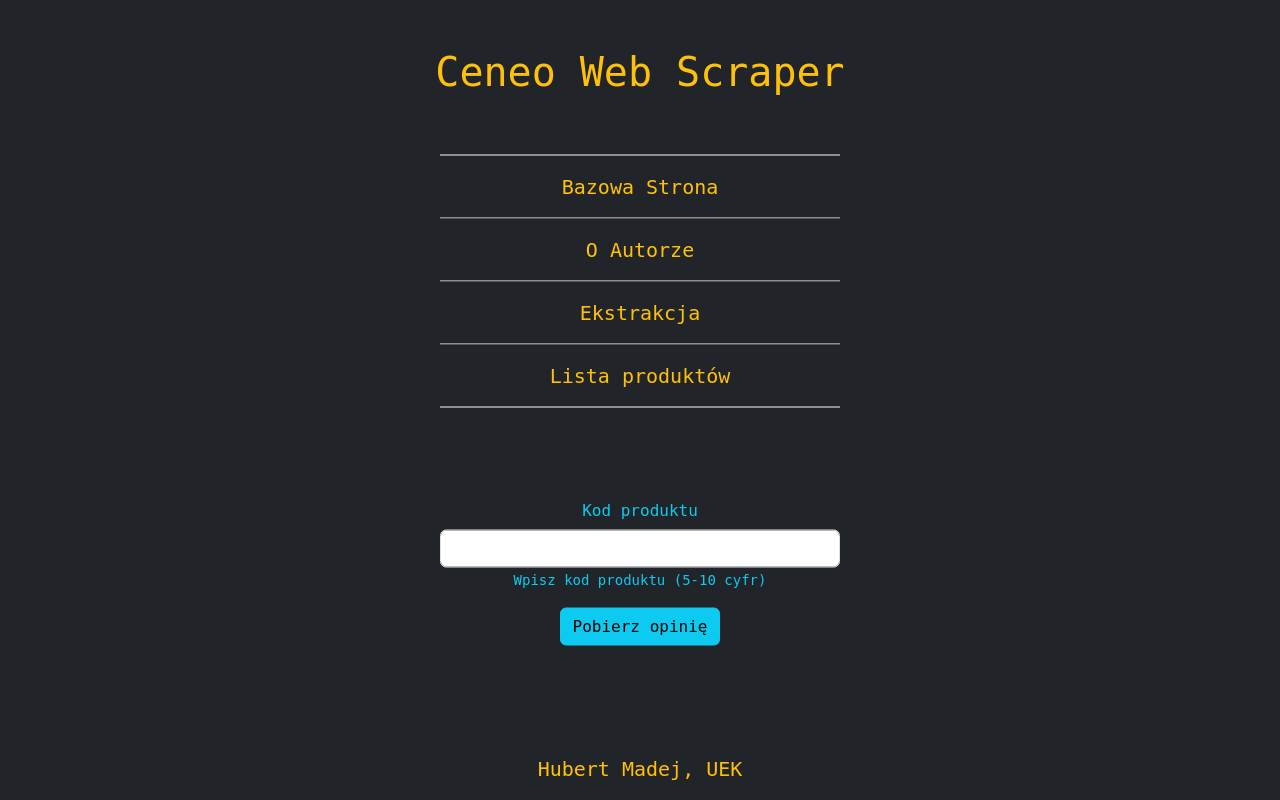
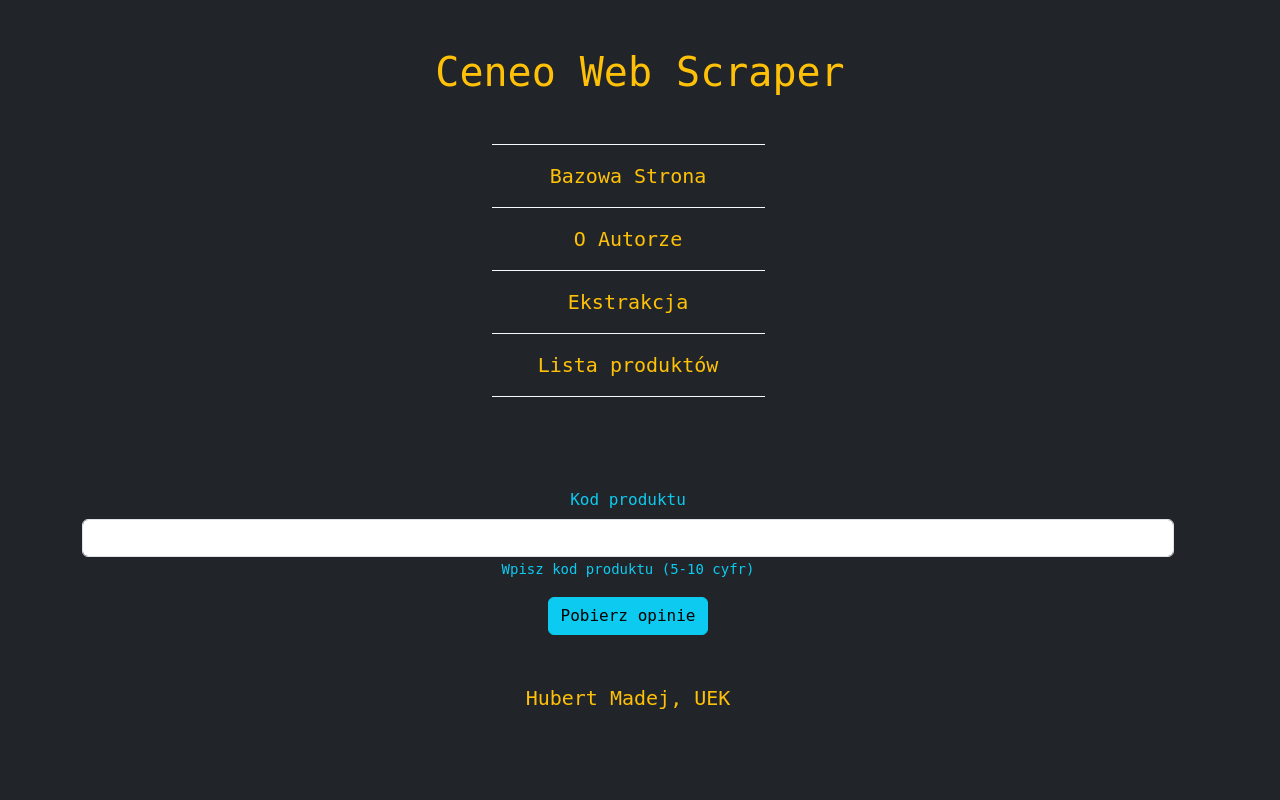
Before and after one commit to mhadej/CeneoWebScraper, a Flask app: page /extract in a window 1280 px wide. Run offline with Flask 3, Linux system fonts and the light colour scheme; some libraries are stand-ins or nearby versions; some web fonts are replaced.

Commit message:
2024-06-03 HM

```diff
--- a/app/routes.py
+++ b/app/routes.py
@@ -97,7 +97,7 @@
 
     for product_id in products_list:
         with open(f"app/data/stats/{product_id}.json", "r", encoding="UTF-8") as jfile:
-            products.append(json.load(jfile))
+            products.append(product_id)
 
     return render_template("products.html.jinja", products = products)
 
@@ -107,7 +107,15 @@
 
 @app.route('/product/<product_id>')
 def product(product_id):
-    return render_template("product.html.jinja", product_id = product_id)
+    if os.path.exists("app/data/opinions"):
+        opinions = pd.read_json(f"app/data/opinions/{product_id}.json")
+
+        with open(f"app/data/stats/{product_id}.json", "r") as file:
+            data = json.load(file)
+        stats = pd.json_normalize(data)
+
+        return render_template("product.html.jinja", product_id=product_id, stats=stats.to_html(classes="table table-warning table-hover table-bordered border-warning", table_id="stats", index=False), opinions = opinions.to_html(classes="table table-warning table-hover table-bordered border-warning", table_id="opinions", index=False))
+    return redirect(url_for('extract'))
 
 @app.route('/product/download_json/<product_id>')
 def download_json(product_id):
@@ -120,6 +128,6 @@
     return send_file(buffer, "text/csv", as_attachment = True, download_name=f"{product_id}.csv")
 
 
-@app.route('/product/download_csv/<product_id>')
+@app.route('/product/download_xlsx/<product_id>')
 def download_xlsx(product_id):
     ...
--- a/app/templates/base.html.jinja
+++ b/app/templates/base.html.jinja
@@ -11,11 +11,16 @@
     <title>Ceneo Web Scraper</title>
 </head>
 <body class="bg-dark text-warning">
-    <header class="position-absolute top-0 start-50 translate-middle-x mt-5">
+    <div class="container text-center">
+        <div class="row">
+            <div class="col">
+                <header class="mt-5 mb-5">
                     <h1 class="fs-1">Ceneo Web Scraper</h1>
                 </header>
-    <div class="position-absolute top-50 start-50 translate-middle text-center">
-        <section class="fs-3" style="width:400px;">
+            </div>
+        <div class="row">
+            <div class="col d-flex justify-content-center">
+                <section class="fs-3 w-25">
                     <div class="list-group list-group-flush">
                         <a href="{{url_for('index')}}" class="list-group-item list-group-item-action bg-dark text-warning fs-5 border-top border-bottom border-light p-3">Bazowa Strona</a>
                         <a href="{{url_for('author')}}" class="list-group-item list-group-item-action bg-dark text-warning fs-5 border-bottom border-light p-3">O Autorze</a>
@@ -24,14 +29,22 @@
                     <br><br>
                     </div>
                 </section>
+            </div>
+        </div>
+        <div class="row ">
+            <div class="col">
                 {% block content %}
                     <p>em</p>
                 {% endblock%}
             </div>
-    <div class="position-absolute bottom-0 start-50 translate-middle-x">
+        </div>
+        <div class="row">
+            <div class="col my-5">
                 <footer class="fs-5">
                     <p>Hubert Madej, UEK</p>
                 </footer>
+            </div>
+        </div>
     </div>
 
     <script src="https://cdn.jsdelivr.net/npm/bootstrap@5.3.3/dist/js/bootstrap.bundle.min.js" integrity="sha384-YvpcrYf0tY3lHB60NNkmXc5s9fDVZLESaAA55NDzOxhy9GkcIdslK1eN7N6jIeHz" crossorigin="anonymous"></script>
--- a/app/templates/extract.html.jinja
+++ b/app/templates/extract.html.jinja
@@ -6,8 +6,8 @@
             <div class="text-info">
                 <label for="product_id" class="col-form-label">Kod produktu</label>
             </div>
-            <div class="text-info">
-                <input type="text" id="product_id" name="product_id" class="form-control" required aria-describedby="product_idHelpInline">
+            <div class="text-info text-center">
+                <input type="text" id="product_id" name="product_id" class="form-control text-center" required aria-describedby="product_idHelpInline">
             </div>
             <div>
                 <span id="product_idHelpInline" class="form-text text-info">
@@ -16,7 +16,7 @@
             </div>
         </div>
         <div>
-            <button type="submit" class="btn btn-info mt-3">Pobierz opinię</button>
+            <button type="submit" class="btn btn-info mt-3">Pobierz opinie</button>
         </div>
     </form>
     {% if error is defined %}
```
Also changed, not shown: app/templates/product.html.jinja (+9 -1 lines). Lines whose indentation alone changed are shown as unchanged.
